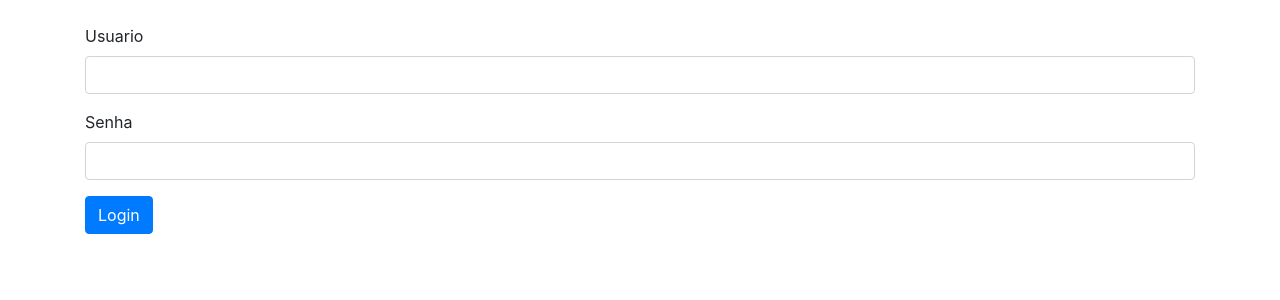
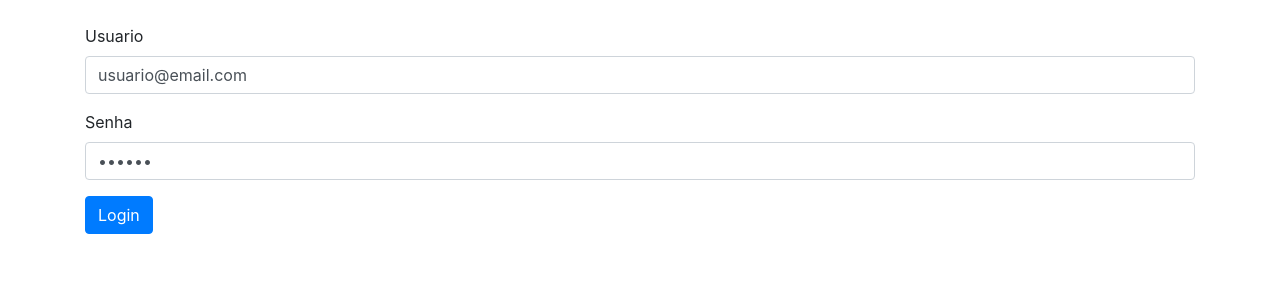
Before and after one commit to douglasribeiro/rotas, an Angular app: page /#/login in a window 1280 px wide. Before the commit this address led to /login. Shown: the top 300 px of the page. Built offline with nearby package versions, Linux system fonts and the light colour scheme.

Commit message:
estilo de url: HTNL5 ou usando # (71)

```diff
--- a/src/app/app.routing.module.ts
+++ b/src/app/app.routing.module.ts
@@ -25,7 +25,7 @@ const appRoutes: Routes = [
 ]
 
 @NgModule({
-  imports: [RouterModule.forRoot(appRoutes)],
+  imports: [RouterModule.forRoot(appRoutes, {useHash: true})],
   exports: [RouterModule]
 })
 export class AppRoutingModule {
--- a/src/app/login/login.component.ts
+++ b/src/app/login/login.component.ts
@@ -11,9 +11,12 @@ export class LoginComponent implements OnInit {
 
   usuario: Usuario = new Usuario();
 
+
   constructor(private authService: AuthService) { }
 
   ngOnInit(): void {
+    this.usuario.nome = "usuario@email.com";
+    this.usuario.senha = "123456";
   }
 
   fazerLogin(){
--- a/src/app/login/usuario.ts
+++ b/src/app/login/usuario.ts
@@ -1,4 +1,7 @@
 export class Usuario{
+
+  //constructor(nome: string, senha: string){};
+  constructor(){}
 
   nome: string;
   senha: string;
```
